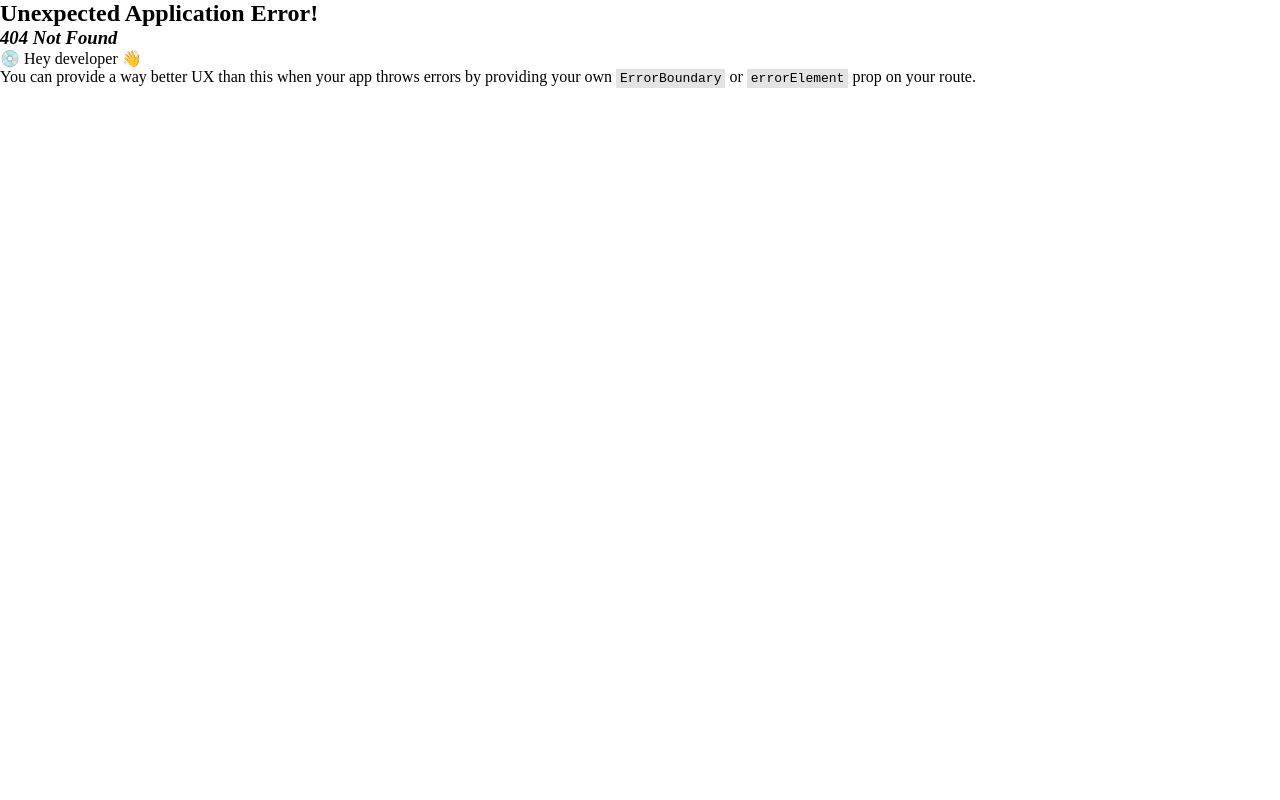
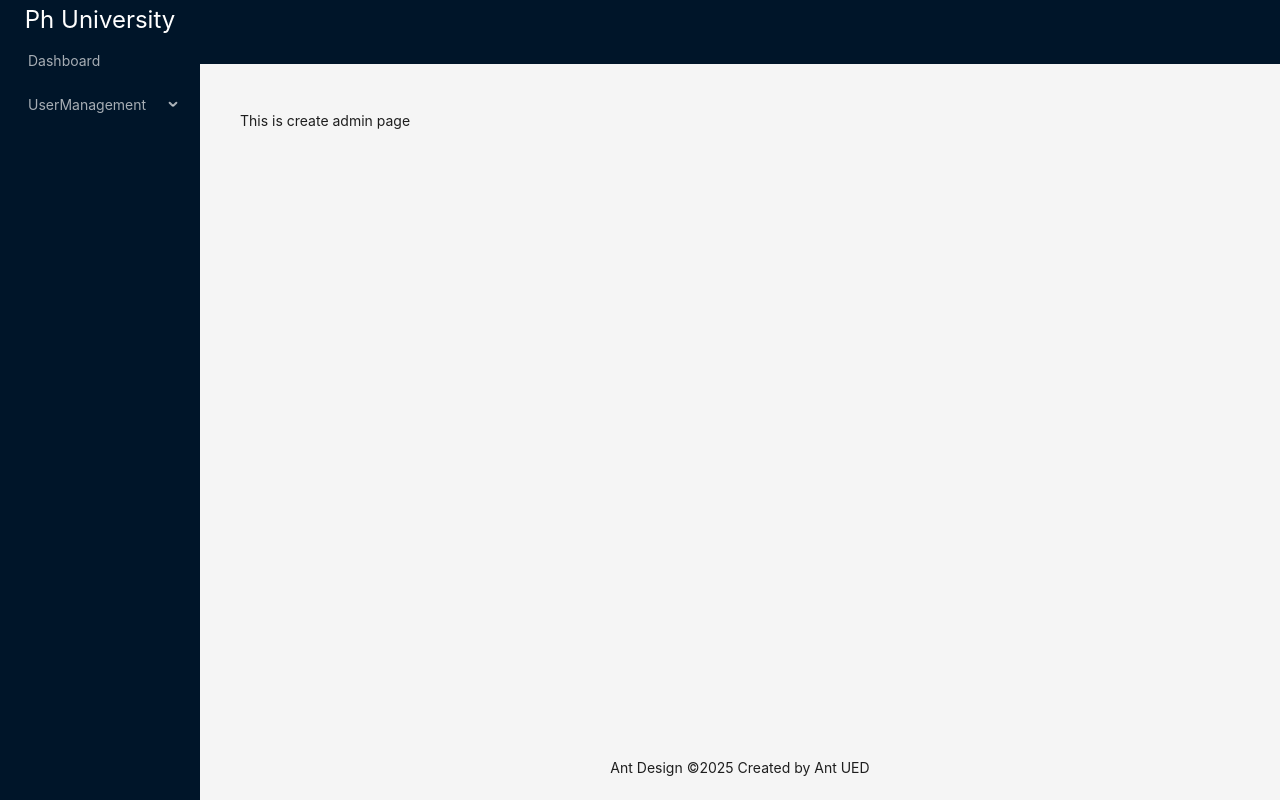
Before and after one commit to juyel66/student-hub-client, a React (Vite) app: page /admin/create-admin in a window 1280 px wide. Before the commit this address had no page. Built offline with nearby package versions, Linux system fonts and the light colour scheme.

Commit message:
user management

```diff
--- a/src/components/layout/MainLayout.tsx
+++ b/src/components/layout/MainLayout.tsx
@@ -1,38 +1,37 @@
-import { Layout, Menu, type MenuProps } from 'antd';
-import { Outlet } from 'react-router-dom';
-
+import { Layout, Menu, type MenuProps } from "antd";
+import { NavLink, Outlet } from "react-router-dom";
 
 const MainLayout = () => {
   const { Header, Content, Footer, Sider } = Layout;
-    const items: MenuProps['items'] = [
+  const items: MenuProps["items"] = [
     {
-            key: '1',
-            label: "Dashboard",
+      key: "Dashboard",
+      label: <NavLink to="/admin/dashboard">Dashboard</NavLink>,
+    },
+
+    {
+      key: "11",
+      label: "UserManagement",
+      children: [
+        {
+          key: "Create Admin",
+          label: <NavLink to="/admin/create-admin">Create Admin</NavLink>,
         },
         {
-            key: '2',
-            label: "Profile"
+          key: "Create faculty",
+          label: <NavLink to="/admin/create-faculty">Create Faculty</NavLink>,
         },
         {
-            key: '11',
-            label: 'UserManagement',
-            children:[
-                 {
-            key: '12',
-            label: 'Create Admin',
+          key: "Create student",
+          label: <NavLink to="/admin/create-student">Create Student</NavLink>,
         },
-        {
-            key: '13',
-            label: 'Create Student'
+      ],
     },
-
-            ]
-        }
-    ]
+  ];
 
   return (
     <div>
-             <Layout style={{ height: '100vh' }}>
+      <Layout style={{ height: "100vh" }}>
         <Sider
           breakpoint="lg"
           collapsedWidth="0"
@@ -44,33 +43,44 @@
           }}
         >
           <div>
-            <p style={{color: "white", textAlign: "center", height: '2rem', fontSize: '24px', marginTop: '5px'}}>Ph University</p>
+            <p
+              style={{
+                color: "white",
+                textAlign: "center",
+                height: "2rem",
+                fontSize: "24px",
+                marginTop: "5px",
+              }}
+            >
+              Ph University
+            </p>
           </div>
-        <Menu theme="dark" mode="inline" defaultSelectedKeys={['4']} items={items} />
+          <Menu
+            theme="dark"
+            mode="inline"
+            defaultSelectedKeys={["4"]}
+            items={items}
+          />
         </Sider>
         <Layout>
-        <Header style={{ padding: 0,}} />
-        <Content style={{ margin: '24px 16px 0' }}>
+          <Header style={{ padding: 0 }} />
+          <Content style={{ margin: "24px 16px 0" }}>
             <div
               style={{
                 padding: 24,
                 minHeight: 360,
-
               }}
             >
-
               {/* <h1>The main content should go here </h1> */}
 
               <Outlet />
-
             </div>
           </Content>
-        <Footer style={{ textAlign: 'center' }}>
+          <Footer style={{ textAlign: "center" }}>
             Ant Design ©{new Date().getFullYear()} Created by Ant UED
           </Footer>
         </Layout>
       </Layout>
-
     </div>
   );
 };
--- /dev/null
+++ b/src/pages/admin/CreateAdmin.tsx
@@ -0,0 +1,11 @@
+import React from 'react';
+
+const CreateAdmin = () => {
+    return (
+        <div>
+            This is create admin page
+        </div>
+    );
+};
+
+export default CreateAdmin;
--- a/src/routes/routes.tsx
+++ b/src/routes/routes.tsx
@@ -6,7 +6,9 @@
 import About from "../pages/About";
 import AdminDashboard from "../pages/admin/AdminDashboard";
 import CreateStudent from "../pages/admin/CreateStudent";
-import AdminLayout from "../components/layout/AdminLayout";
+import CreateFaculty from "../pages/admin/CreateFaculty";
+import CreateAdmin from "../pages/admin/CreateAdmin";
+// import AdminLayout from "../components/layout/AdminLayout";
 
 const router = createBrowserRouter([
   {
@@ -30,17 +32,25 @@
     element: <App />,
     // element: <AdminLayout />,
     children: [
-      {
-        index: true,
-        element: <AdminDashboard />,
-      },
+    //   {
+    //     index: true,
+    //     element: <AdminDashboard />,
+    //   },
       {
         path: "dashboard",
         element: <AdminDashboard />,
       },
       {
-        path: "createStudent",
+        path: "create-student",
         element: <CreateStudent/>,
+      },
+      {
+        path: "create-admin",
+        element: <CreateAdmin/>,
+      },
+      {
+        path: "create-faculty",
+        element: <CreateFaculty/>,
       },
     ],
   },
```
Lines whose indentation alone changed are shown as unchanged.
